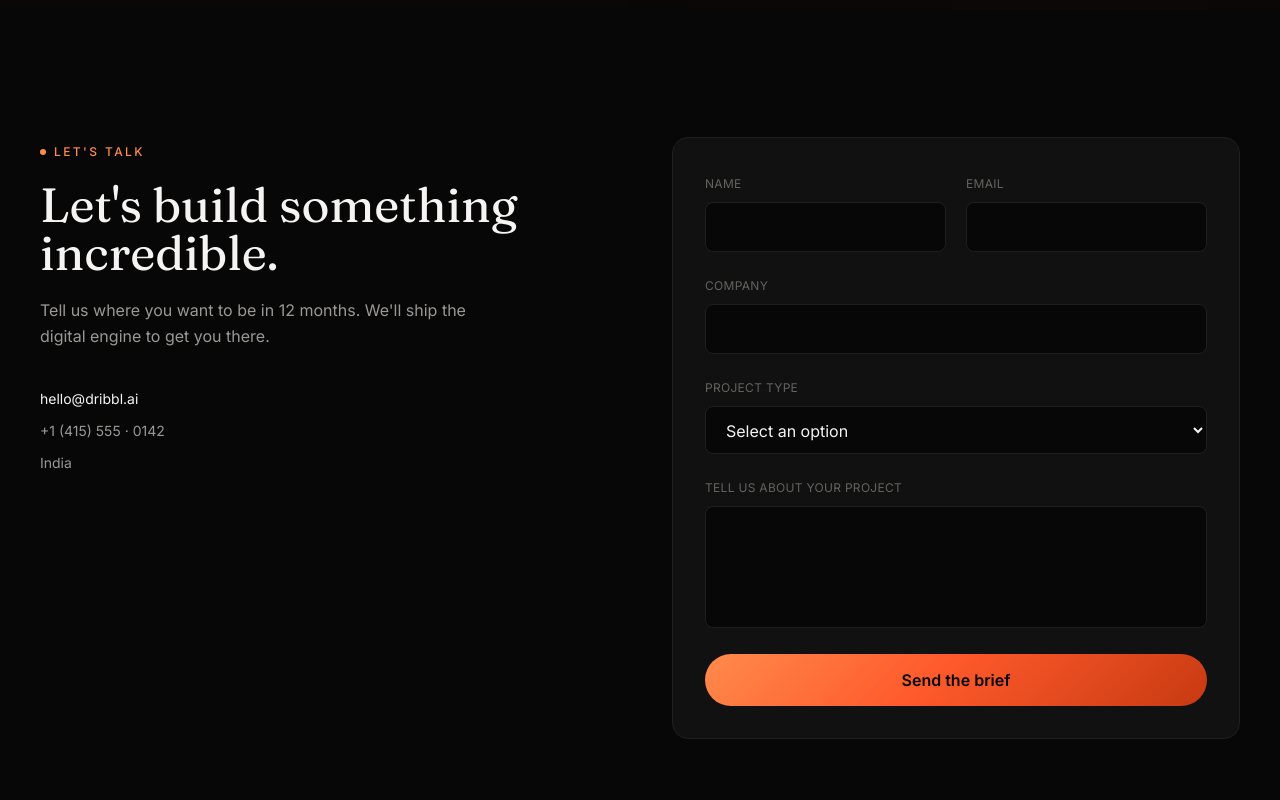
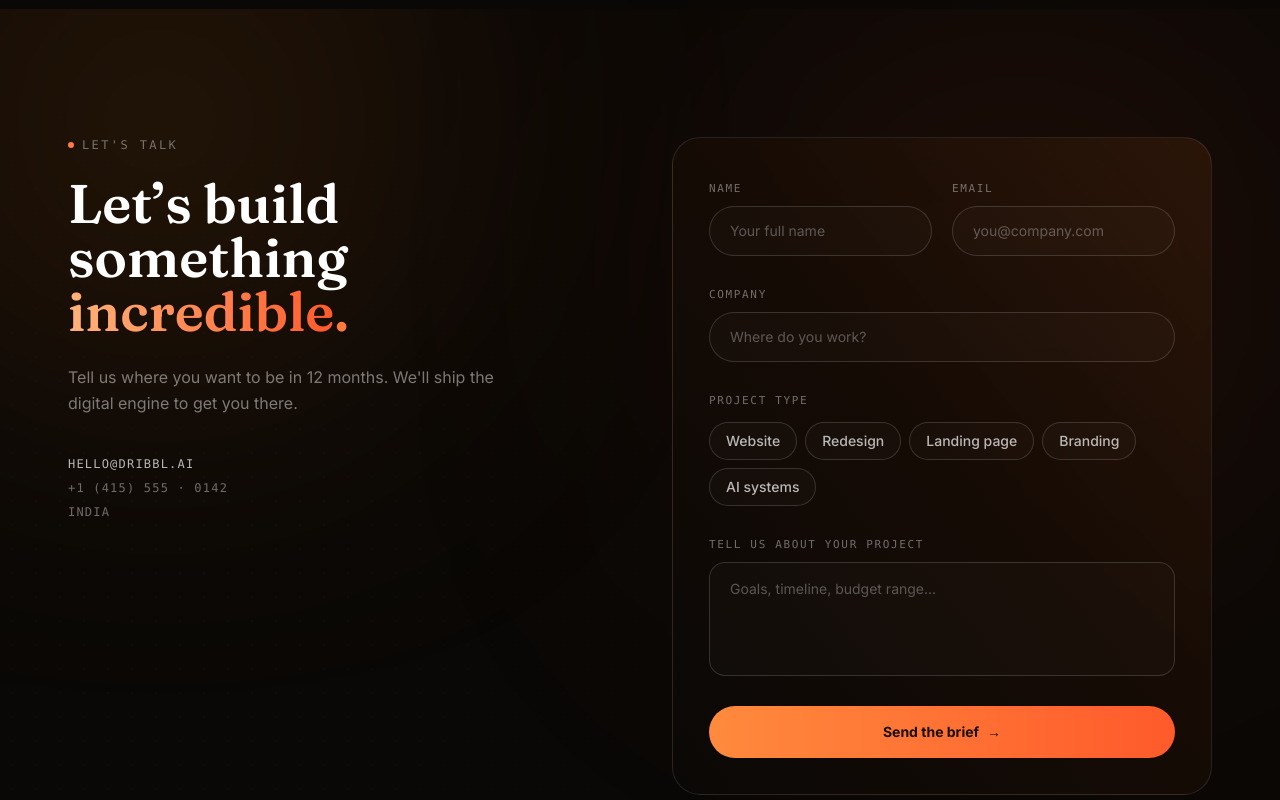
Before and after one commit to Harsh90Prajapati/Dribble.io, a React (Vite) app: page / in a window 1280 px wide. Shown: the part 7940-8740 px from the top of the page. Built offline with nearby package versions, Linux system fonts and the light colour scheme.

Commit message:
updated the form

```diff
--- a/src/components/Contact.jsx
+++ b/src/components/Contact.jsx
@@ -1,71 +1,191 @@
 import { useState } from 'react'
 import { contact } from '../data/content'
 
+/*
+  ── SENDING SUBMISSIONS TO YOUR EMAIL ─────────────────────────────────────
+  This uses FormSubmit (https://formsubmit.co) — a free service that emails
+  form data to an inbox you choose, with zero backend and no API key.
+
+  Setup (one-time):
+  1. Put the email address you want submissions sent to below.
+  2. Deploy/run the site and submit the form once yourself.
+  3. FormSubmit sends a one-time "activate your form" email to that address —
+     click the confirm link in it. After that, every future submission is
+     delivered straight to that inbox automatically.
+
+  Want richer emails (custom templates, multiple recipients, attachments)?
+  Swap this fetch call for EmailJS or a small serverless function calling
+  Resend/SendGrid instead — happy to wire that up if you'd rather go that route.
+*/
+const TO_EMAIL = 'harshprajapati904433@gmail.com' // ← replace with the inbox you want briefs sent to
+
 const initialForm = { name: '', email: '', company: '', projectType: '', message: '' }
+
+function Field({ label, name, type = 'text', value, onChange, placeholder, required }) {
+  return (
+    <div>
+      <label className="text-[11px] font-mono uppercase tracking-[0.15em] text-white/40" htmlFor={name}>
+        {label}
+      </label>
+      <input
+        id={name}
+        name={name}
+        type={type}
+        value={value}
+        onChange={onChange}
+        placeholder={placeholder}
+        required={required}
+        className="w-full mt-2 rounded-full border border-white/15 bg-white/[0.02] px-5 py-3.5 text-sm text-white placeholder-white/30 outline-none transition-colors focus:border-[#ff7a3d]/60"
+      />
+    </div>
+  )
+}
 
 export default function Contact() {
   const [form, setForm] = useState(initialForm)
-  const [submitted, setSubmitted] = useState(false)
+  const [status, setStatus] = useState('idle') // idle | sending | success | error
 
   const handleChange = (e) => {
     const { name, value } = e.target
     setForm((prev) => ({ ...prev, [name]: value }))
   }
 
-  const handleSubmit = (e) => {
+  const toggleProjectType = (t) => {
+    setForm((prev) => ({ ...prev, projectType: prev.projectType === t ? '' : t }))
+  }
+
+  const handleSubmit = async (e) => {
     e.preventDefault()
-    // Hook this up to your backend / form service (e.g. Formspree, Resend, a serverless function).
-    console.log('Brief submitted:', form)
-    setSubmitted(true)
-    setForm(initialForm)
+    setStatus('sending')
+    try {
+      const res = await fetch(`https://formsubmit.co/ajax/${TO_EMAIL}`, {
+        method: 'POST',
+        headers: { Accept: 'application/json', 'Content-Type': 'application/json' },
+        body: JSON.stringify({
+          _subject: `New project brief from ${form.name || 'website visitor'}`,
+          Name: form.name,
+          Email: form.email,
+          Company: form.company,
+          'Project type': form.projectType,
+          Message: form.message,
+        }),
+      })
+      if (!res.ok) throw new Error('Request failed')
+      setStatus('success')
+      setForm(initialForm)
+    } catch (err) {
+      console.error('Brief submission failed:', err)
+      setStatus('error')
+    }
   }
 
   return (
-    <section id="contact" className="section">
-      <div className="wrap grid lg:grid-cols-2 gap-16">
+    <section id="contact" className="relative overflow-hidden bg-[#0a0806] py-24 md:py-32">
+      {/* warm background glow */}
+      <div className="pointer-events-none absolute -top-32 -left-20 h-[480px] w-[480px] rounded-full bg-[#c9600f]/20 blur-[150px]" />
+      <div className="pointer-events-none absolute top-0 right-0 h-[520px] w-[520px] rounded-full bg-[#8a2a12]/20 blur-[160px]" />
+      {/* faint dot grid, matching the texture in the reference */}
+      <div
+        className="pointer-events-none absolute inset-0 opacity-[0.35]"
+        style={{
+          backgroundImage: 'radial-gradient(rgba(255,255,255,0.06) 1px, transparent 1px)',
+          backgroundSize: '24px 24px',
+          maskImage: 'radial-gradient(circle at 15% 60%, black, transparent 60%)',
+          WebkitMaskImage: 'radial-gradient(circle at 15% 60%, black, transparent 60%)',
+        }}
+      />
+
+      <div className="wrap relative mx-auto grid max-w-6xl gap-14 px-6 sm:px-10 lg:grid-cols-2 lg:gap-16 lg:px-12">
+        {/* left column */}
         <div>
-          <span className="eyebrow">{contact.eyebrow}</span>
-          <h2 className="font-display text-3xl md:text-4xl lg:text-5xl mt-5 text-ink leading-tight">
-            {contact.title}
+          <div className="flex items-center gap-2">
+            <span className="h-1.5 w-1.5 rounded-full bg-[#ff7a3d]" />
+            <span className="text-xs font-mono uppercase tracking-[0.2em] text-white/40">
+              {contact.eyebrow}
+            </span>
+          </div>
+
+          <h2 className="mt-6 font-display text-4xl sm:text-5xl lg:text-[3.4rem] font-extrabold leading-[1.05] text-white">
+            <span className="block">Let&rsquo;s build</span>
+            <span className="block">something</span>
+            <span className="block">
+              <span className="bg-gradient-to-r from-[#ffb37a] to-[#ff5a2b] bg-clip-text text-transparent">
+                incredible
+              </span>
+              <span className="text-[#ff7a3d]">.</span>
+            </span>
           </h2>
-          <p className="text-ink-muted mt-5 leading-relaxed max-w-md">{contact.subtitle}</p>
 
-          <div className="mt-10 space-y-3 text-sm">
-            <div className="text-ink">{contact.email}</div>
-            <div className="text-ink-muted">{contact.phone}</div>
-            <div className="text-ink-muted">{contact.locations}</div>
+          <p className="mt-6 max-w-md leading-relaxed text-white/45">{contact.subtitle}</p>
+
+          <div className="mt-10 space-y-2 text-xs font-mono uppercase tracking-[0.1em]">
+            <div className="text-white/70">{contact.email}</div>
+            <div className="text-white/40">{contact.phone}</div>
+            <div className="text-white/40">{contact.locations}</div>
           </div>
         </div>
 
-        <form onSubmit={handleSubmit} className="card p-8 space-y-5">
+        {/* right column — form card */}
+        <form
+          onSubmit={handleSubmit}
+          className="relative rounded-[28px] border border-white/10 bg-gradient-to-bl from-[#3a1d0a]/60 via-[#150b05] to-[#0a0806] p-6 sm:p-9 space-y-6"
+        >
           <div className="grid sm:grid-cols-2 gap-5">
-            <Field label="Name" name="name" value={form.name} onChange={handleChange} required />
-            <Field label="Email" name="email" type="email" value={form.email} onChange={handleChange} required />
+            <Field
+              label="Name"
+              name="name"
+              value={form.name}
+              onChange={handleChange}
+              placeholder="Your full name"
+              required
+            />
+            <Field
+              label="Email"
+              name="email"
+              type="email"
+              value={form.email}
+              onChange={handleChange}
+              placeholder="you@company.com"
+              required
+            />
           </div>
-          <Field label="Company" name="company" value={form.company} onChange={handleChange} />
+
+          <Field
+            label="Company"
+            name="company"
+            value={form.company}
+            onChange={handleChange}
+            placeholder="Where do you work?"
+          />
 
           <div>
-            <label className="text-xs uppercase tracking-wide text-ink-faint" htmlFor="projectType">
+            <span className="text-[11px] font-mono uppercase tracking-[0.15em] text-white/40">
               Project type
-            </label>
-            <select
-              id="projectType"
-              name="projectType"
-              value={form.projectType}
-              onChange={handleChange}
-              className="w-full mt-2 bg-base border border-line rounded-lg px-4 py-3 text-ink focus:border-ember/60 transition-colors"
-            >
-              <option value="">Select an option</option>
-              {contact.projectTypes.map((t) => (
-                <option key={t} value={t}>
-                  {t}
-                </option>
-              ))}
-            </select>
+            </span>
+            <div className="mt-3 flex flex-wrap gap-2">
+              {contact.projectTypes.map((t) => {
+                const active = form.projectType === t
+                return (
+                  <button
+                    key={t}
+                    type="button"
+                    onClick={() => toggleProjectType(t)}
+                    aria-pressed={active}
+                    className={`rounded-full border px-4 py-2 text-sm font-medium transition-colors duration-200 ${
+                      active
+                        ? 'border-[#ff7a3d] bg-[#ff7a3d]/15 text-[#ff9a5c]'
+                        : 'border-white/15 bg-white/[0.02] text-white/70 hover:border-white/30'
+                    }`}
+                  >
+                    {t}
+                  </button>
+                )
+              })}
+            </div>
           </div>
 
           <div>
-            <label className="text-xs uppercase tracking-wide text-ink-faint" htmlFor="message">
+            <label className="text-[11px] font-mono uppercase tracking-[0.15em] text-white/40" htmlFor="message">
               Tell us about your project
             </label>
             <textarea
@@ -74,17 +194,28 @@ export default function Contact() {
               rows={4}
               value={form.message}
               onChange={handleChange}
-              className="w-full mt-2 bg-base border border-line rounded-lg px-4 py-3 text-ink focus:border-ember/60 transition-colors resize-none"
+              placeholder="Goals, timeline, budget range..."
+              className="w-full mt-2 rounded-2xl border border-white/15 bg-white/[0.02] px-5 py-4 text-sm text-white placeholder-white/30 outline-none transition-colors resize-none focus:border-[#ff7a3d]/60"
             />
           </div>
 
-          <button type="submit" className="btn-primary w-full">
-            {contact.submitLabel}
+          <button
+            type="submit"
+            disabled={status === 'sending'}
+            className="w-full rounded-full bg-gradient-to-r from-[#ff8a3d] to-[#ff5a2b] py-4 text-sm font-bold text-[#1a0e08] transition-transform hover:scale-[1.01] disabled:opacity-60 disabled:hover:scale-100 flex items-center justify-center gap-2"
+          >
+            {status === 'sending' ? 'Sending…' : contact.submitLabel}
+            {status !== 'sending' && <span aria-hidden="true">&rarr;</span>}
           </button>
 
-          {submitted && (
-            <p className="text-sm text-ember-light text-center">
-              Thanks — we'll be in touch within one business day.
+          {status === 'success' && (
+            <p className="text-sm text-[#ff9a5c] text-center">
+              Thanks — we&rsquo;ll be in touch within one business day.
+            </p>
+          )}
+          {status === 'error' && (
+            <p className="text-sm text-red-400 text-center">
+              Something went wrong sending that — please try again or email us directly.
             </p>
           )}
         </form>
@@ -92,22 +223,3 @@ export default function Contact() {
     </section>
   )
 }
-
-function Field({ label, name, type = 'text', value, onChange, required }) {
-  return (
-    <div>
-      <label className="text-xs uppercase tracking-wide text-ink-faint" htmlFor={name}>
-        {label}
-      </label>
-      <input
-        id={name}
-        name={name}
-        type={type}
-        value={value}
-        onChange={onChange}
-        required={required}
-        className="w-full mt-2 bg-base border border-line rounded-lg px-4 py-3 text-ink focus:border-ember/60 transition-colors"
-      />
-    </div>
-  )
-}
```
